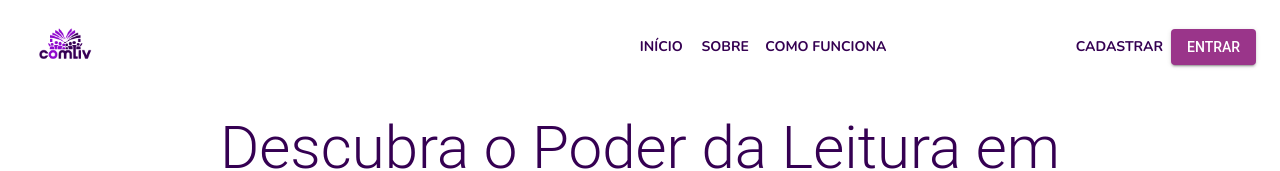
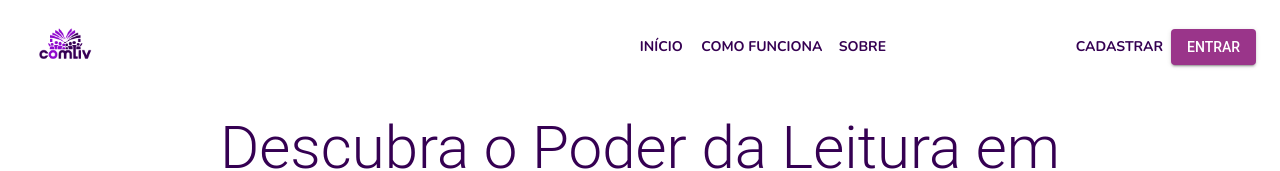
Before and after one commit to Vanessa867/siteComLiv, a React (Vite) app: page / in a window 1280 px wide. Shown: the top 171 px of the page. Built offline with nearby package versions, Linux system fonts and the light colour scheme; the HTML template or start-up script is replaced by a standard one.

Commit message:
mais uns reparos

```diff
--- a/src/components/header.jsx
+++ b/src/components/header.jsx
@@ -1,6 +1,6 @@
 import React from 'react';
 import { AppBar, Toolbar, Typography, Button, Box } from '@mui/material';
-import { Link } from 'react-router-dom';
+import { Link, useLocation, useNavigate } from 'react-router-dom';
 import logo from '../images/comliv.png';
 import '@fontsource/nunito';
 import '@fontsource/nunito/400.css';
@@ -8,6 +8,26 @@ import '@fontsource/nunito/600.css';
 import '@fontsource/nunito/700.css';
 
 const Header = () => {
+  const navigate = useNavigate();
+  const location = useLocation();
+
+  const handleComoFuncionaClick = () => {
+    if (location.pathname !== '/') {
+      navigate('/');
+      setTimeout(() => {
+        const element = document.getElementById('como-funciona');
+        if (element) {
+          element.scrollIntoView({ behavior: 'smooth' });
+        }
+      }, 100); // Aguarda a navegação
+    } else {
+      const element = document.getElementById('como-funciona');
+      if (element) {
+        element.scrollIntoView({ behavior: 'smooth' });
+      }
+    }
+  };
+
   return (
     <AppBar
       position="fixed"
@@ -18,20 +38,19 @@ const Header = () => {
       <Toolbar>
         <Typography variant="h6" color="secondary" component="div" sx={{ flexGrow: 1 }}>
           <img
-        src= {logo}
+            src={logo}
             alt="logotipo do site"
             style={{ height: '85px', maxWidth: '100px', objectFit: 'contain' }}
           />
         </Typography>
         <Box sx={{ flexGrow: 1, display: 'flex', justifyContent: 'center' }}>
           <Button component={Link} to="/" sx={{ color: '#350052', fontWeight: '700', fontFamily: 'Nunito' }}>Início</Button>
-          <Button component={Link} to="/sobre" sx={{ color: '#350052', fontWeight: '700', fontFamily: 'Nunito' }}>Sobre</Button>
           <Button
-          href="#como-funciona"
-          sx={{ color: '#350052', fontWeight: '700', fontFamily: 'Nunito' }}>
+            onClick={handleComoFuncionaClick}
+            sx={{ color: '#350052', fontWeight: '700', fontFamily: 'Nunito', '&:focus': { outline: 'none' },}}>
             Como Funciona
           </Button>
-
+          <Button component={Link} to="/sobre" sx={{ color: '#350052', fontWeight: '700', fontFamily: 'Nunito' }}>Sobre</Button>
         </Box>
         <Button component={Link} to="/cadastrar" sx={{ color: '#350052', fontFamily: 'Nunito, Arial, sans-serif', fontWeight: 700 }}>Cadastrar</Button>
         <Button component={Link} to="/Login" variant="contained" color="primary">Entrar</Button>
--- a/src/pages/Home.jsx
+++ b/src/pages/Home.jsx
@@ -10,6 +10,8 @@ import imagens2 from '../images/imgTres.2container.png';
 import imagens3 from '../images/imgUm.2container.png';
 import imagens5 from '../images/imagem5.png';
 import Footer from '../components/Footer';
+import { Link } from 'react-router-dom';
+
 
 const Home = () => {
   return (
@@ -23,7 +25,13 @@ const Home = () => {
             <Typography variant="body1" className="description" paragraph>
               Entre no ComLiv e transforme sua experiência de leitura! Aqui, você pode criar e participar de clubes que conectam amantes de livros de todas as idades. Compartilhe suas histórias favoritas, troque ideias e descubra novas perspectivas com pessoas que também são apaixonadas pela literatura. Venha fazer parte dessa comunidade literária vibrante!
             </Typography>
-            <Button variant="contained" color="secondary" className="botão-club">
+            <Button
+            variant="contained"
+            color="secondary"
+            className="botão-club"
+            component={Link}
+            to="/Cadastrar"
+            >
               Clubinar
             </Button>
           </Box>
```
Lines whose indentation alone changed are shown as unchanged.
